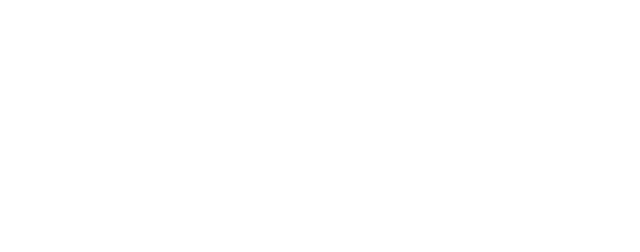
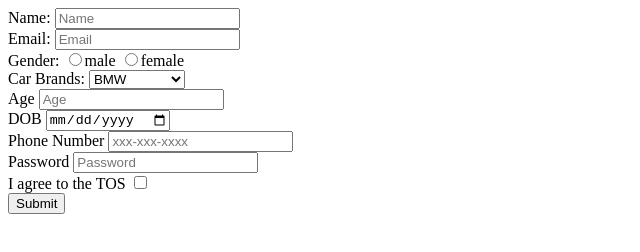
Before and after one commit to acciojob/signup-form-car-Durga-velu, a website: page main.html in a window 1280 px wide. Shown: the whole page, without its empty margins (0-640 px from the left). Drawn offline with Linux system fonts and the light colour scheme.

Commit message:
created a submission

```diff
--- a/main.html
+++ b/main.html
@@ -8,6 +8,60 @@
 
 <body>
 	<!-- the entire body must be written by student -->
+    <form action="" method="post">
+      <div>
+		<label for="name">Name:</label>
+		<input type="text" id="name" placeholder="Name" name="name" required>
+	  </div>
+		<div>
+			<label for="email">Email:</label>
+			<input type="email" id="email" placeholder="Email" name="email" required>
+
+		</div>
+		<div>
+			<label for="gender">Gender:</label>
+			<input type="radio" id="gender-m" name="gender" required value="abc">male
+			<input type="radio" id="gender-f" name="gender" required value="derf">female
+		</div>
+		<div>
+			<label for="cars">Car Brands:</label>
+			<select id="cars" aria-required placeholder="--Please choose an option--">
+				<option>BMW</option>
+				<option>Audi</option>
+				<option>Jaguar</option>
+				<option>Lamborghini</option>
+				<option>Bently</option>
+			</select>
+		</div>
+		<div>
+			<label for="age">Age</label>
+			<input type="number" id="age" placeholder="Age" required>
+		</div>
+		<div>
+		<label for="dob">DOB</label>
+			<input type="date" id="dob" required>
+		</div>
+		<div>
+		<label for="tel">Phone Number</label>
+			<input type="tel" id="tel" placeholder="xxx-xxx-xxxx">
+		</div>
+		<div>
+		<label for="password">Password</label>
+			<input type="password" id="password" placeholder="Password" required>
+		</div>
+		<div>
+		<label for="tos">I agree to the TOS</label>
+			<input type="checkbox" id="tos" required>
+		</div>
+		<input type="submit">
+
+
+
+	</form>
+
+
+
+
     <script type="text/javascript" src="./script.js">
 </script>
 
```
